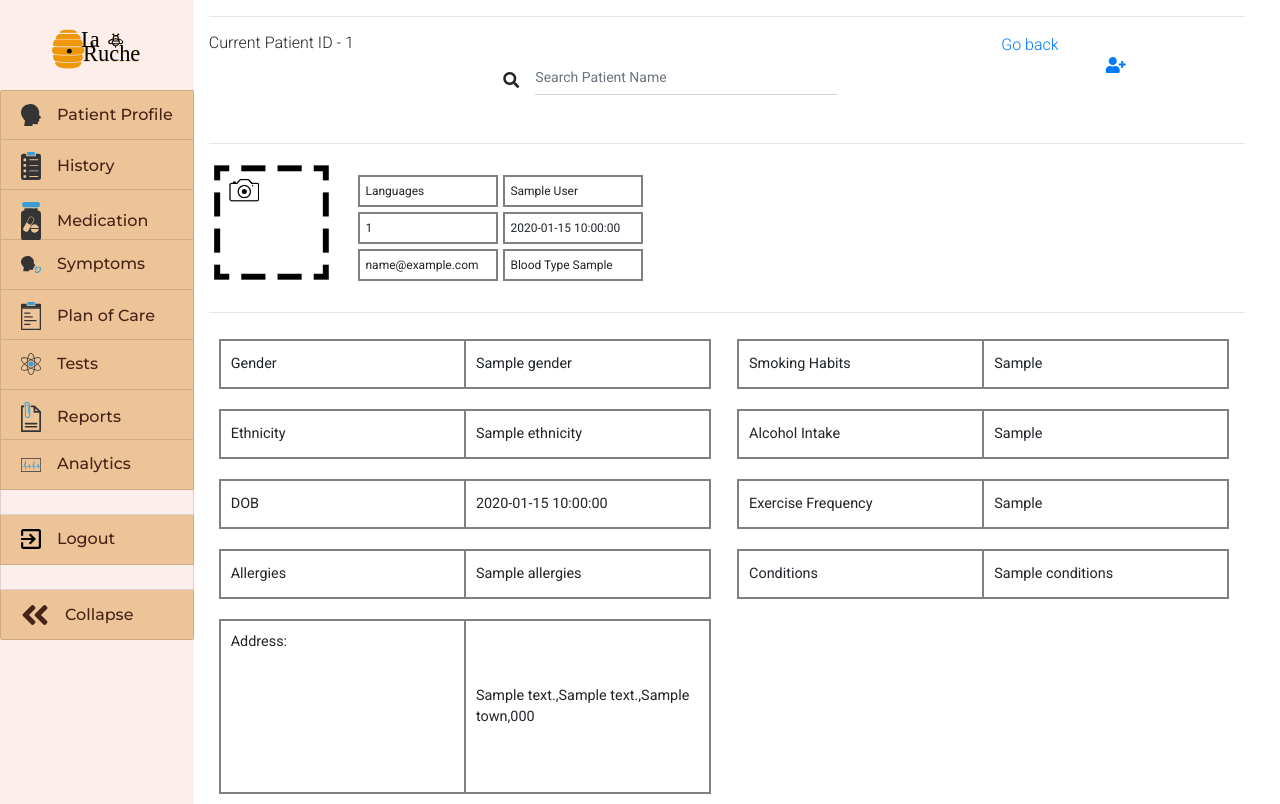
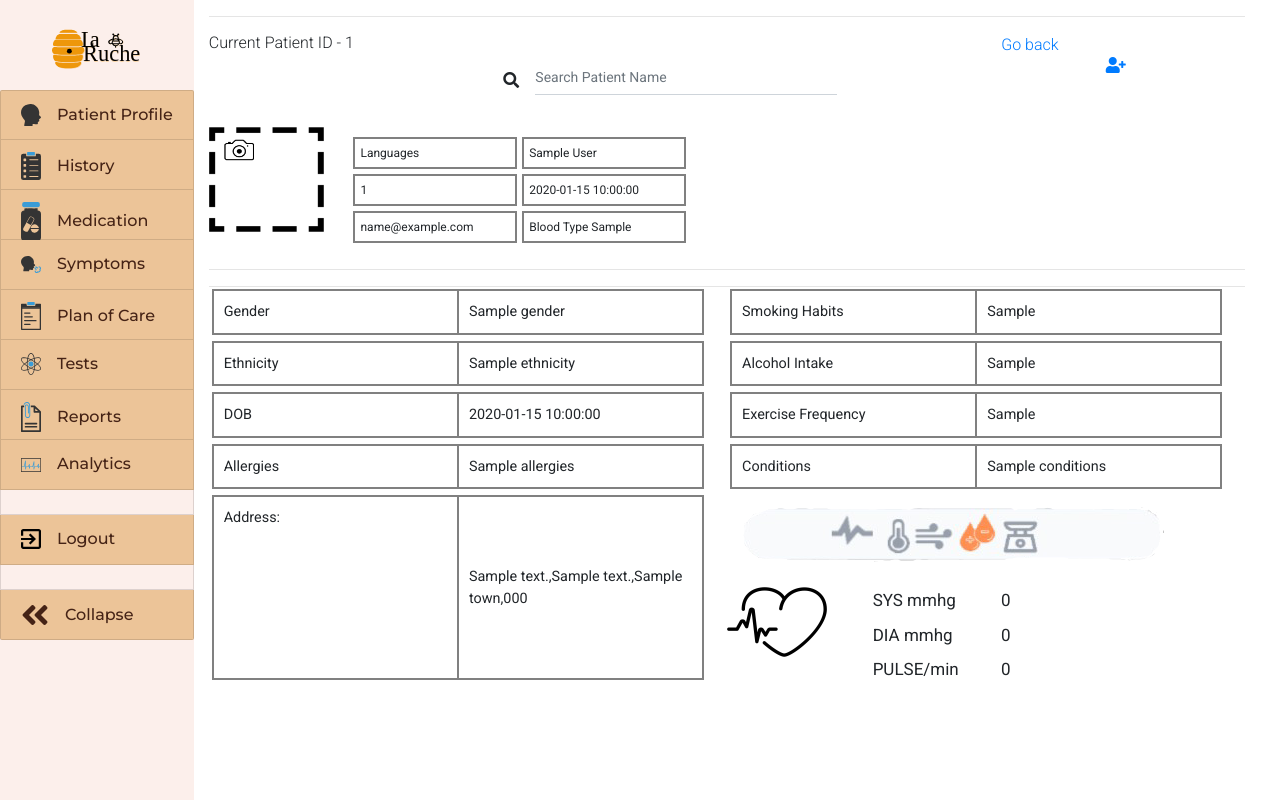
Before and after one commit to ClaireLally8/La-Ruche, a Flask app: template templates/profile.html in a window 1280 px wide. Run offline with Flask 2, Linux system fonts and the light colour scheme; the template is opened without the code that fills it: most values are stand-ins (such as "Sample title", 1, 10 or a date in 2020); lists and menus that the app fills with data are empty; some libraries are stand-ins or nearby versions.

Commit message:
added another table and some images

```diff
--- a/templates/profile.html
+++ b/templates/profile.html
@@ -7,25 +7,25 @@
     }
     #gender, #ethnicity, #dob, #smoking_habits,  #alcohol, #conditions, #exercise, #allergies {
         width: 95%;
-        height: 50px;
-        border-spacing: 20px;
+        height: 40px;
+        border-spacing: 15px;
         padding: 20px;
         table-layout: fixed;
-        margin: 10px;
+        margin: 3px;
         color: solid gray;
     }
     #address {
         width: 95%;
-        height: 175px;
+        height: 185px;
         border-spacing: 20px;
         padding: 20px;
         table-layout: fixed;
-        margin: 10px;
+        margin: 3px;
         color: solid gray;
     }
     #top_table{
     /* #languages, #name, #phone_number, #dob_age, #phone_number, #email, #blood_type { */
-        width: 35%;
+        width: 40%;
         height: 25px;
         border-collapse: separate;
         border-spacing: 5px 5px;
@@ -40,24 +40,58 @@
         padding: 5px;
         word-wrap: break-word;
     }
+    #bottom_table{
+        width: 80%;
+        height: 25px;
+        border-collapse: separate;
+        border-spacing: 3px 3px;
+        padding: 5px;
+        table-layout: fixed;
+        margin: 5px;
+        color: solid gray;
+    }
+    #bottom_table th{
+        font-size: 17px;
+        width: 45%;
+        padding: 3px;
+        border: transparent;
+        /* word-wrap: break-word; */
+    }
     .floatLeft { width: 50%; float: left; }
     .floatRight {width: 50%; float: right; }
     .floatRight_upper{
         float: left;
         width: 85%;
-        padding: 5px;
+        /* padding: -5px; */
 
     }
     .floatLeft_upper {
         float: left;
         width: 13%;
-        padding: 5px;
+        /* padding: -5px; */
     }
     .upper::after {
         content: "";
         clear: both;
         display: table;
     }
+    .floatRight_lower{
+        float: left;
+        width: 65%;
+        /* padding: 5px; */
+
+    }
+    .floatLeft_lower {
+        float: left;
+        width: 25%;
+        /* padding: 5px; */
+    }
+    .lower::after {
+        content: "";
+        clear: both;
+        display: table;
+    }
+
 
 </style>
 <section clas="section mx-5">
@@ -77,15 +111,14 @@
 <a href="{{ url_for('index') }}">Go back</a>
 <a href="{{ url_for('new_patient') }}" class="mb-1 d-flex justify-content-center" id="hide"><i class="fas fa-user-plus new-user"></i></a>
 </div>
-
 </div>
 </div>
-<hr>
+
 </section>
 <div class="upper">
 <!-- <div id="header" style="height:15%;width:100%;"> -->
 <div class="floatLeft_upper">
-<img src="https://aac9512a-9fe6-4842-b11f-146346af8bef.ws-us02.gitpod.io/mini-browser/workspace/La-Ruche/static/images/picture_holder.jpg" alt="Pic" width="115" height="115">
+<img src="https://aac9512a-9fe6-4842-b11f-146346af8bef.ws-us02.gitpod.io/mini-browser/workspace/La-Ruche/static/images/picture_holder.jpg" alt="Pic" width="115" height="105">
 </div>
 <div class="floatRight_upper">
 <table id="top_table">
@@ -178,7 +211,36 @@
   </tr>
 </table>
 </div>
-<div class="row">
+</div>
+<!-- <div class="row"> -->
+<hr>
+<div class="floatRight">
+    <img src="https://aac9512a-9fe6-4842-b11f-146346af8bef.ws-us02.gitpod.io/mini-browser/workspace/La-Ruche/static/images/symbols.jpg" alt="symbols">
+</div>
+<div class="floatRight">
+<div class="lower">
+<div class="floatLeft_lower">
+    <img src="https://aac9512a-9fe6-4842-b11f-146346af8bef.ws-us02.gitpod.io/mini-browser/workspace/La-Ruche/static/images/heart.jpg" alt="heart" height="100" width="100">
+</div>
+
+<div class="floatRight_lower">
+<table id="bottom_table">
+    <tr>
+    <th>SYS mmhg</th>
+    <th>0</th>
+  </tr>
+  <tr>
+     <th>DIA mmhg</th>
+     <th>0</th>
+  </tr>
+  <tr>
+    <th>PULSE/min</th>
+    <th>0</th>
+  </tr>
+</table>
+</div>
+</div>
+</div>
 
 
 
```
Also changed, not shown: static/images/heart.jpg (added), static/images/symbols.jpg.
